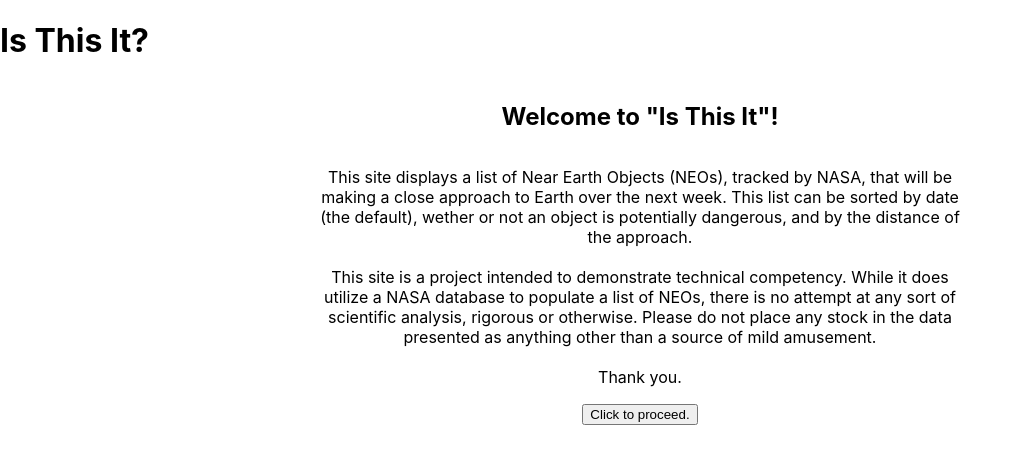
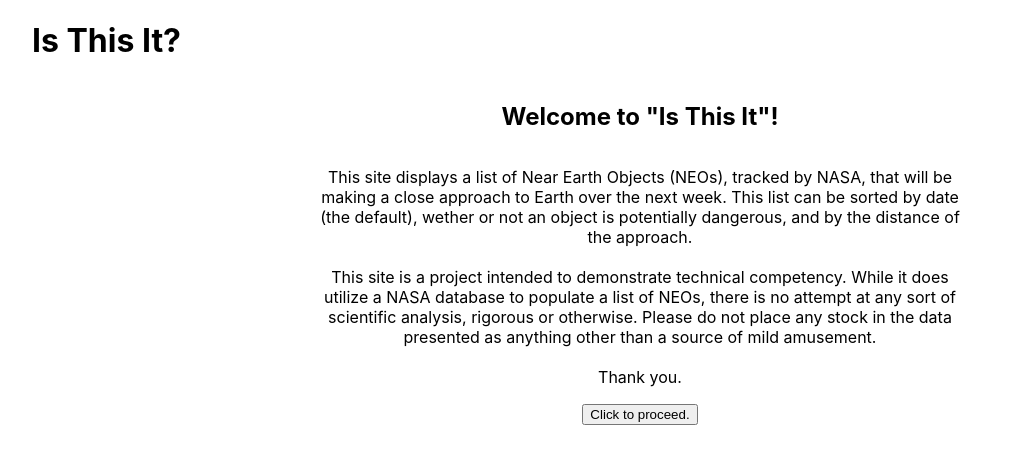
Before and after one commit to GALemmon/IsThisIt, a React (Create React App) app in the folder is-this-it/: page / in a window 1280 px wide. Shown: the top 464 px of the page, without its empty margins (0-1021 px from the left). Built offline with nearby package versions, Linux system fonts and the light colour scheme; no server answers.

Commit message:
Add class name to welcom eheader

```diff
--- a/is-this-it/src/Components/Welcome/Welcome.js
+++ b/is-this-it/src/Components/Welcome/Welcome.js
@@ -5,7 +5,7 @@
 const Welcome = () => {
   return (
     <div className='welcome-page'>
-      <header>
+      <header className='welcome-header'>
         <h1>Is This It?</h1>
       </header>
       <section className='welcome-message'>
```
